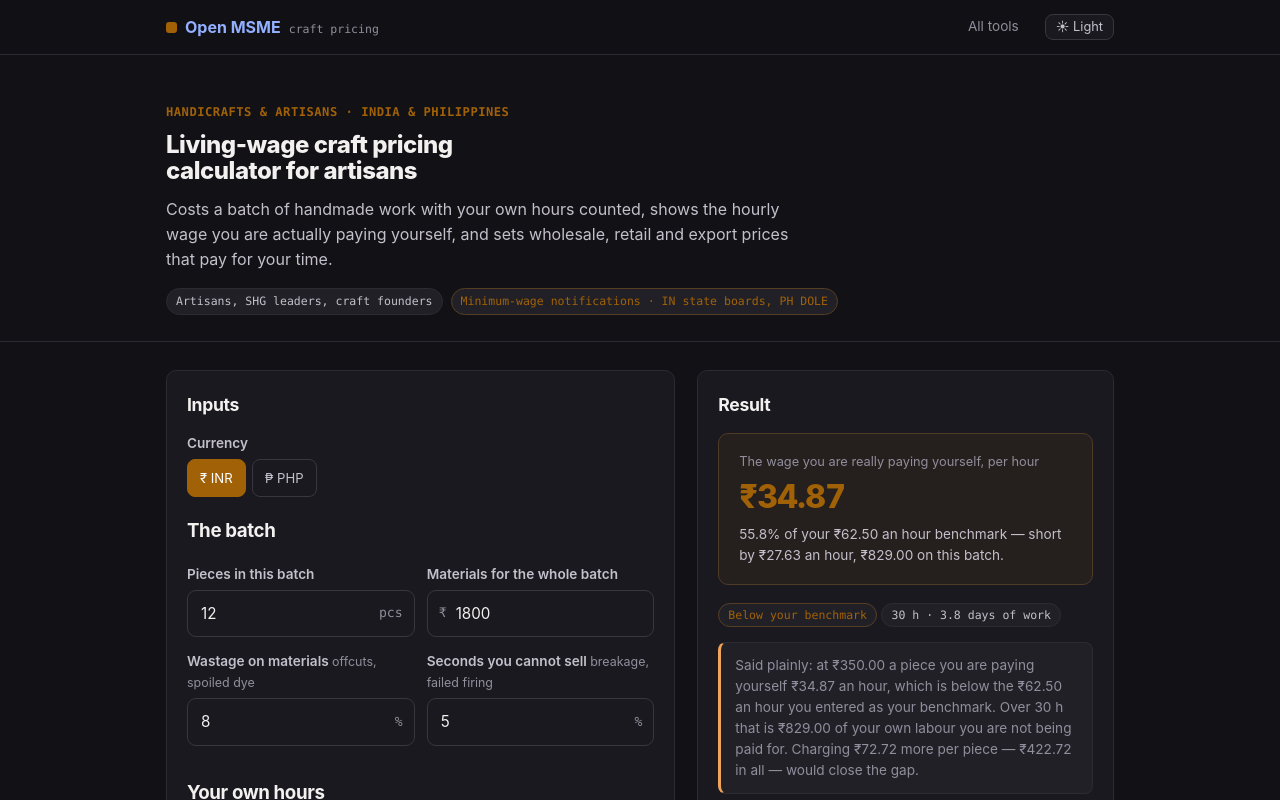
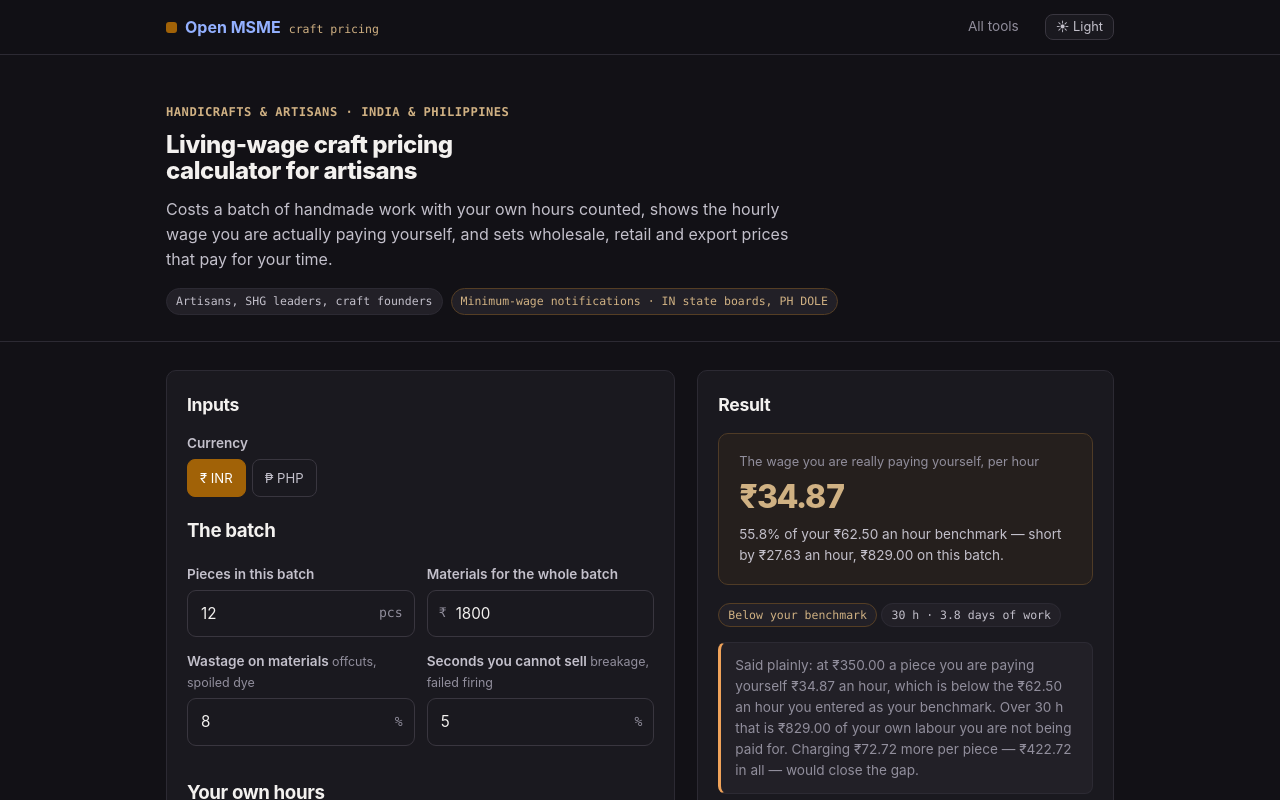
Before and after one commit to Sreenivas-Sadhu-Prabhakara/living-wage-craft-pricing-calculator, a plain HTML site: page index.html in a window 1280 px wide. Both pictures are taken after a click on the button "☾ Dark". Shown: the top 800 px of the page. Drawn offline with Linux system fonts and the light colour scheme.

Commit message:
Lighten small accent text in dark mode for AA contrast
The sector accent hues are mid-tone and fell below AA contrast as small text on
a dark surface. Backgrounds and borders keep the true accent; only small text
uses a lightened derivative.

Co-Authored-By: Claude Opus 5 <noreply@anthropic.com>
Claude-Session: https://claude.ai/code/session_01HhHsCvKeBzQDHYMykboZAJ

```diff
--- a/assets/style.css
+++ b/assets/style.css
@@ -126,3 +126,14 @@ pre code { background:none; padding:0; font-size:inherit; }
    scroll. Let children shrink and keep the scrolling inside the pre where it belongs. */
 .cols > *, .featgrid > *, .ideas > * { min-width: 0; }
 pre { max-width: 100%; }
+
+/* Small coloured text needs a lighter accent in dark mode: the sector hues are
+   mid-tone and fall below AA contrast on a dark surface. Backgrounds/borders keep
+   the true accent; only small text uses the lightened derivative. */
+:root { --tool-text: var(--tool); }
+@media (prefers-color-scheme: dark){ :root:not([data-theme="light"]){ --tool-text: color-mix(in srgb, var(--tool) 50%, white); } }
+:root[data-theme="dark"]{ --tool-text: color-mix(in srgb, var(--tool) 50%, white); }
+.hero .eyebrow { color: var(--tool-text); }
+.pill.reg { color: var(--tool-text); }
+.result-primary .v { color: var(--tool-text); }
+.wave-card .repo, .brand .tag { color: var(--tool-text); }
```
